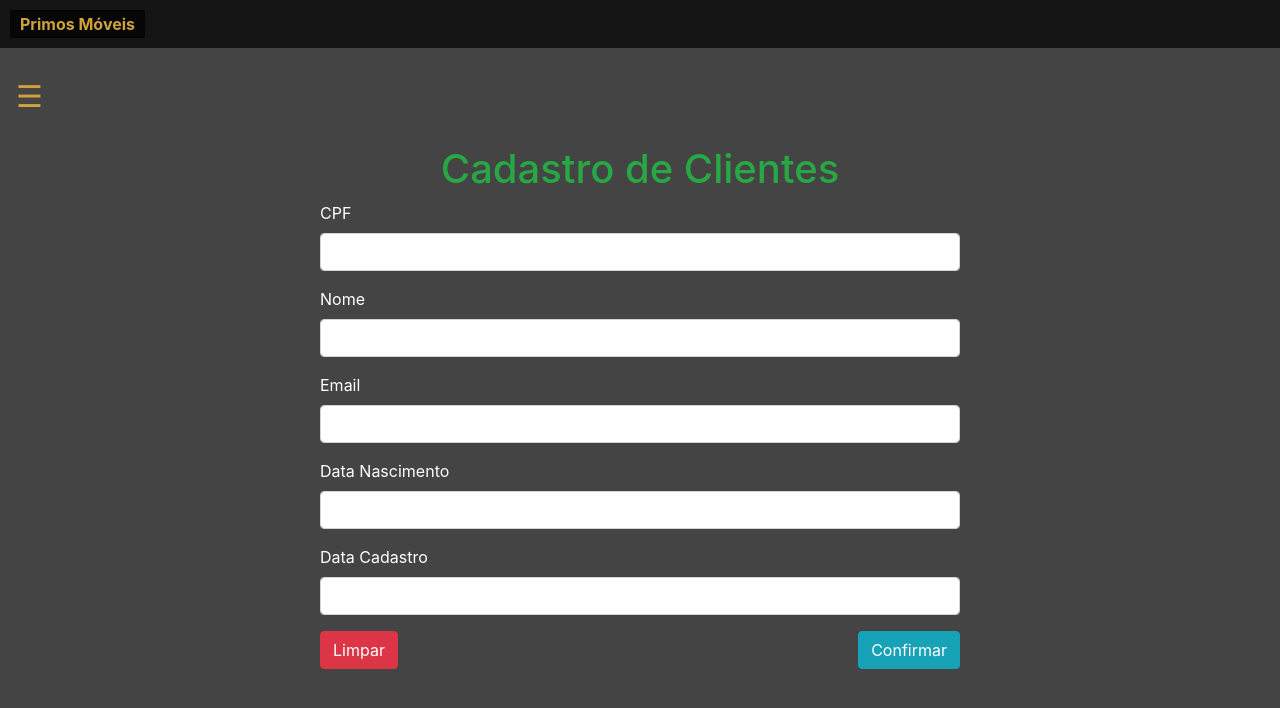
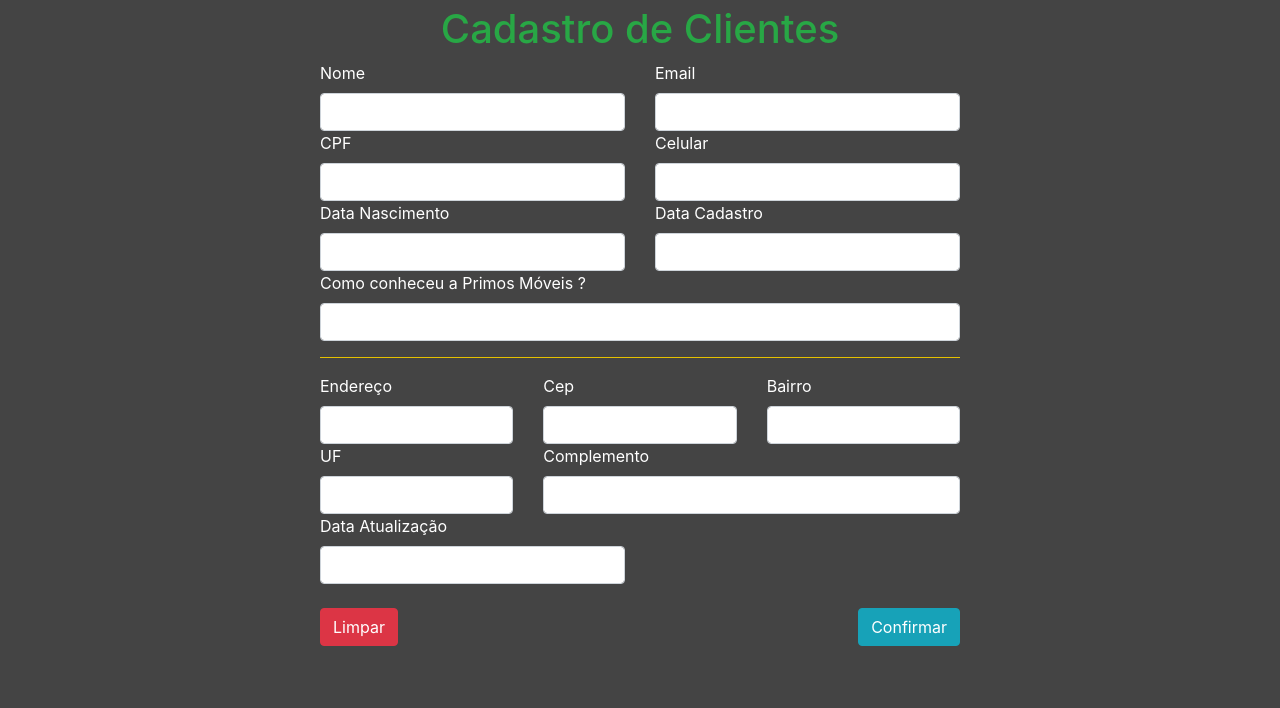
Before and after one commit to JeffersonXimenes/Primo-s-Moveis-Planejados, a Flask app: page /cadastro in a window 1280 px wide. Shown: the top 708 px of the page. Run offline with Flask 2, Linux system fonts and the light colour scheme; some libraries are stand-ins or nearby versions.

Commit message:
Add files via upload

```diff
--- a/clientes_api.py
+++ b/clientes_api.py
@@ -2,7 +2,9 @@ from flask import Blueprint, jsonify, request, render_template
 from infraestrutura.to_dict import to_dict, to_dict_list
 from resources.cliente import Clientes,Cliente, ClienteNaoEncontrado,\
     CpfInvalido, ClienteJaCadastrado,DataInvalida,CpfJaCadastrado
-
+from resources.endereco import Endereco,Enderecos, EnderecoNaoExiste, CepInvalido,\
+UfInvalido,IdJaExiste,IdClienteNaoExiste,ErroInserir,DataInvalida
+from infraestrutura.to_dict import to_dict, to_dict_list
 
 
 clientes_app = Blueprint('clientes_app', __name__, template_folder='templates')
@@ -31,12 +33,24 @@ def criar():
     email = request.form["iEmail"]
     dataNascimento = request.form["dataNascimento"]
     dataCadastro = request.form["dataCadastro"]
-    dados = {"cCliente":id,"nCpf": cpf, "iNome": nome,"iEmail":email,"dataNascimento":dataNascimento,"dataCadastro":dataCadastro}
-    print(dados,"1")
+    dados = {"nCpf": cpf, "iNome": nome,"iEmail":email,"dataNascimento":dataNascimento,"dataCadastro":dataCadastro}
+
+    cep = request.form["nCep"]
+    endereco = request.form["iEndereco"]
+    complemento = request.form["iComplemento"]
+    bairro = request.form["iBairro"]
+    uf = request.form["cUf"]
+    dataAtualizacao = request.form["dataAtualizacao"]
+
+#{"nCpf":"47932819822", "iNome":"Joao","iEmail":"joao@jo","dataNascimento":"26/09/2019","dataCadastro":"11/10/2019"}
+
     try:
-        criado = Clientes.post(Clientes,dados)
-        print (jsonify((to_dict_list(criado),"2")))
-        return jsonify(to_dict(criado)) , 201
+        criado = Clientes.post(Clientes)
+        dadosEndereco = {"cEndereco":criado['cCliente'], "cCliente": criado['cCliente'], "nCep": cep, "iEndereco": endereco, "iComplemento": complemento,"iBairro": bairro, "cUf": uf, "dataAtualizacao": dataAtualizacao}
+        criarEndereco = Enderecos.post(Enderecos,dadosEndereco)
+
+
+        return 'criado', 201
     except CpfInvalido:
         return 'mensagem: CPF invalido.', 500
     except ClienteJaCadastrado:
@@ -46,6 +60,30 @@ def criar():
     except CpfJaCadastrado:
         return 'mensagem: CPF ja cadastrado.', 500
 
+    except CepInvalido:
+        return  "mensagem: CEP do endereço invalido", 500
+    except UfInvalido:
+        return "mensagem: Uf do endereço invalido", 500
+    except IdJaExiste:
+        return "menssagem: ID endereço  já existe.", 400
+    except IdClienteNaoExiste:
+        return "mensagem: Cliente não encontrado.", 500
+    except ErroInserir:
+        return "mensagem: Ocorreu um erro ao inserir o endereco.", 500
+    except DataInvalida:
+        return "mensagem: Data invalida.", 500
+'''
+        id_cliente = str(criado['cCliente'])
+        print(id_cliente,"id_cliente")
+        dadosEndereco =  {"cEndereco": id, "cCliente": id_cliente, "nCep": cep, "iEndereco": endereco,"iComplemento": complemento, "iBairro": bairro, "cUf": uf,"dataAtualizacao":dataAtualizacao}
+        print(dadosEndereco,"dados endereco")
+        criadoEndereco = Enderecos.post(Enderecos,dadosEndereco)
+        #print(criadoEndereco, "criado endereco" , criado,"criados pessoa")
+
+
+
+
+'''
 @clientes_app.route('/clientes/<int:id>', methods=['PUT'])
 def atualizar(id):
     try:
--- a/resources/cliente.py
+++ b/resources/cliente.py
@@ -25,13 +25,12 @@ class Clientes(Resource):
 
     def get(self):
         return {'clientes': [cliente.json() for cliente in ClienteModel.query.all()]} # SELECT * FROM clientes
-    def post(self,dados):
+    def post(self):
         dados = Clientes.atributos.parse_args()
         id = dados['cCliente']
         dataNascimento = dados['dataNascimento']
         dataCadastro = dados['dataCadastro']
         cpf = dados['nCpf']
-        print(dados)
         if len(str(cpf)) != 11:
             raise CpfInvalido()
             #return {"mensagem": "CPF invalido."}, 500
--- /dev/null
+++ b/static/CadastroClientes.css
@@ -0,0 +1,129 @@
+#menu ul {
+    padding: 10px;
+    margin: 0px;
+    background-color: rgba(0,0,0,0.7);
+    list-style: none;
+}
+
+    #menu ul li {
+        display: inline;
+    }
+
+        #menu ul li a {
+            padding: 2px 10px;
+            display: inline-block;
+            background-color: rgba(0,0,0,0.7) !important    ;
+            color: #D0A23C;
+            font-weight: bold;
+        }
+
+/*-------------------------------------------------------*/
+body{
+    background-color: #444;
+}
+
+/*Menu lateral*/
+.sidenav {
+    height: 100%;
+    width: 0;
+    position: fixed;
+    z-index: 1;
+    top: 0;
+    left: 0;
+    background-image: linear-gradient(10deg, #2b2b2b, #D0A23C);
+    overflow-x: hidden;
+    transition: 0.5s;
+    padding-top: 40px;
+    text-align: center;
+}
+
+    .sidenav a {
+        padding: 10px 8px 8px 32px;
+        text-decoration: none;
+        font-size: 17px;
+        background-color: ;
+        color: #fff; /*Cor dos textos*/
+        display: block;
+        transition: 0.3s;
+        cursor: pointer;
+        text-align: left;
+
+    }
+
+        .sidenav a .simple-text {
+            text-transform: uppercase;
+            padding: 25px 0px;
+            display: inline-block;
+            font-size: 38px !important;
+            color: #3C4858 !important;
+            white-space: nowrap;
+            font-weight: 400;
+            line-height: 30px;
+            overflow: hidden;
+            text-align: center;
+            display: block;
+        }
+
+
+        .sidenav a:hover {
+            font-weight: bold;
+            /*background-color: white;*/ /*Cor do background hover*/
+        }
+
+
+    .sidenav .closebtn {
+        position: absolute;
+        top: 0;
+        right: 25px;
+        font-size: 36px;
+        margin-left: 50px;
+    }
+
+    .sidenav li {
+        background-color: transparent;
+        list-style-type: none;
+        margin: 0px;
+        padding: 0px;
+    }
+
+    .sidenav ul {
+        margin: 0px;
+        padding: 0px;
+    }
+
+.title-sidnav {
+    color: white !important;
+    font-weight: bold;
+    text-align: left;
+    padding: 0px;
+    margin: 0px;
+}
+
+    .title-sidnav:hover {
+        color: black !important;
+    }
+
+#main {
+    transition: margin-left .5s;
+    padding: 16px;
+}
+
+@media screen and (max-height: 450px) {
+    .sidenav {
+        padding-top: 15px;
+    }
+
+        .sidenav a {
+            font-size: 18px;
+        }
+}
+
+.espaco {
+    margin-top: 20px;
+}
+/*-------------------------------------------------------*/
+
+
+.labelTitulo{
+    color: white;
+}
--- /dev/null
+++ b/static/__init__.py
@@ -0,0 +1 @@
+#criacao do modulo
--- a/templates/CadastroClientes.html
+++ b/templates/CadastroClientes.html
@@ -9,7 +9,7 @@
 	<!-- bootstrap -->
     <link rel="stylesheet" href="https://stackpath.bootstrapcdn.com/bootstrap/4.1.3/css/bootstrap.min.css" />
 
-	<link rel="stylesheet" type="text/css" href="CadastroClientes.css">
+	<link rel="stylesheet" href="{{ url_for('static', filename='CadastroClientes.css') }}">
 
     <script>
         function openNav() {
@@ -49,14 +49,14 @@
     <form action="/clientes" method="POST">
    	<div id="full">
 
-        <nav id="menu">
+        <!-- <nav id="menu">
             <ul>
                 <li><a href="#"> Primos Móveis </a></li>
             </ul>
-        </nav>
+        </nav> -->
 
 		<!-- Menu lateral -->
-	    <div id="mySidenav" class="sidenav">
+	    <!-- <div id="mySidenav" class="sidenav">
 
 	       	 <a class="title-sidnav simple-text" style="background-color: transparent; padding-top: 10px; border: none!important;">Menu</a>
 	       	 <a href="javascript:void(0)" class="closebtn" onclick="closeNav()" style="background-color: transparent; padding-top: 30px; border: none!important;">&times;</a>
@@ -75,46 +75,102 @@
 	        <div class="col-md-6 flex-column">
 	            <span style="font-size: 30px; cursor: pointer; color: #D0A23C !important;" onclick="openNav()">&#9776;</span>
 	        </div>
-	    </div>
+	    </div> -->
 	    <!-- Menu lateral -->
 
-		<section class="row no-gutters" style="padding-top: 10px">
+		<section class="row no-gutters" style="padding-top: 5px">
 	    	<div class="col-md-6 offset-md-3">
 
 				<h1 class="text-center text-success"> Cadastro de Clientes </h1>
-                <div class="form-group">
 
+                <div class="row">
+					<div class="col-md-6">
+						<label for="iNome" class="labelTitulo">Nome</label>
+						<input type="text" name="iNome"  id="iNome" class="form-control" autocomplete="off"/>
+					</div>
+
+					<div class="col-md-6">
+						<label for="iEmail" class="labelTitulo"> Email</label>
+						<input type="email" name="iEmail"  id="iEmail" class="form-control" autocomplete="off"/>
+					</div>
+				</div>
+
+				<div class="row">
+					<div class="col-md-6">
 						<label for="nCpf" class="labelTitulo">CPF</label>
 						<input type="text" name="nCpf" id="nCpf" class="form-control" autocomplete="off" />
 					</div>
 
-                <div class="form-group">
-                    <label for="iNome" class="labelTitulo">Nome</label>
-                    <input type="text" name="iNome"  id="iNome" class="form-control" autocomplete="off"/>
+					<div class="col-md-6">
+						<label for="nCel" class="labelTitulo">Celular</label>
+                    	<input type="text" name="nCel" id="nCel" class="form-control" autocomplete="off" />
+					</div>
 				</div>
 
-	    		<div class="form-group">
-	    			<label for="iEmail" class="labelTitulo"> Email</label>
-	    			<input type="text" name="iEmail"  id="iEmail" class="form-control" autocomplete="off"/>
-	    		</div>
-
-				<div class="form-group">
+				<div class="row">
+					<div class="col-md-6">
 	    				<label for="dataNascimento" class="labelTitulo"> Data Nascimento</label>
 	    				<input type="text" name="dataNascimento"  id="dataNascimento" class="form-control" autocomplete="off"/>
 	    			</div>
 
-				<div class="form-group">
+					<div class="col-md-6">
 	    				<label for="dataCadastro" class="labelTitulo"> Data Cadastro</label>
 	    				<input type="text" name="dataCadastro"  id="dataCadastro" class="form-control" autocomplete="off"/>
 					</div>
+				</div>
 
+				<div class="form-group">
+	    			<label for="iProcedencia" class="labelTitulo">Como conheceu a Primos Móveis ?</label>
+					<input type="text" name="iProcedencia"  id="iProcedencia" class="form-control" autocomplete="off"/>
+				</div>
+
+				<hr style="background-color: gold">
+
+			    				<div class="row">
+					<div class="col-md-4">
+						<label for="iEndereco" class="labelTitulo">Endereço</label>
+						<input type="text" name="iEndereco"  id="iEndereco" class="form-control" autocomplete="off"/>
+					</div>
+
+					<div class="col-md-4">
+						<label for="nCep" class="labelTitulo">Cep</label>
+						<input type="text" name="nCep"  id="nCep" class="form-control" autocomplete="off"/>
+					</div>
+
+					<div class="col-md-4">
+							<label for="iBairro" class="labelTitulo">Bairro</label>
+							<input type="text" name="iBairro"  id="iBairro" class="form-control" autocomplete="off"/>
+					</div>
+				</div>
+
+				<div class="row">
+					<div class="col-md-4">
+						<label for="cUf" class="labelTitulo">UF</label>
+						<input type="text" name="cUf"  id="cUf" class="form-control float-rigth" autocomplete="off"/>
+					</div>
+					<div class="col-md-8">
+						<label for="iComplemento" class="labelTitulo">Complemento</label>
+						<input type="text" name="iComplemento"  id="iComplemento" class="form-control" autocomplete="off"/>
+					</div>
+				</div>
+			    <div class="row">
+					<div class="col-md-6">
+	    				<label for="dataAtualizacao" class="labelTitulo"> Data Atualização</label>
+	    				<input type="text" name="dataAtualizacao"  id="dataAtualizacao" class="form-control" autocomplete="off"/>
+	    			</div>
+			    </div>
+
+
+
+
+
+				<br>
 
 	    		<input type="submit" name="Confirmar" value="Confirmar" onclick=" painelDiario()" class="btn-info btn float-right" />
 				<input type="button" name="Limpar" value="Limpar" onclick=" limpar()" class="btn-danger btn float-left" />
 
 	    	</div>
 	    </section>
-
 		</div>
     </form>
 </body>
```
Also changed, not shown: models/endereco_models.py (+7 -7 lines), resources/endereco.py (+4 -4 lines), static/css/CadastroClientes.css (added, +129 -0 lines), templates/CadastroClientes1.html (added, +122 -0 lines). Lines whose indentation alone changed are shown as unchanged.
